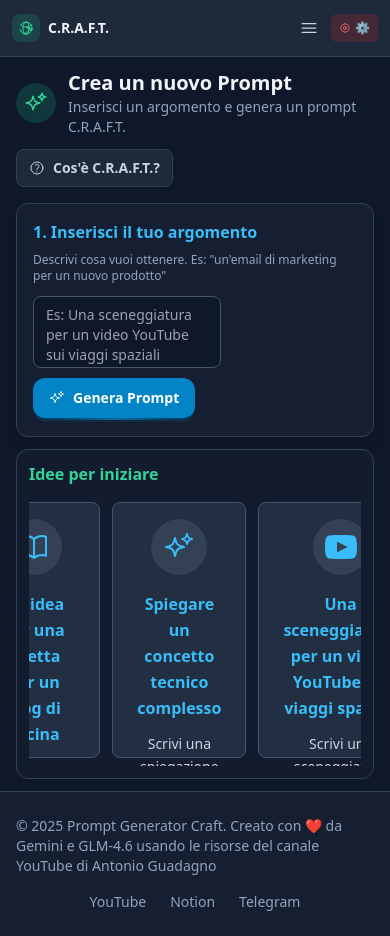
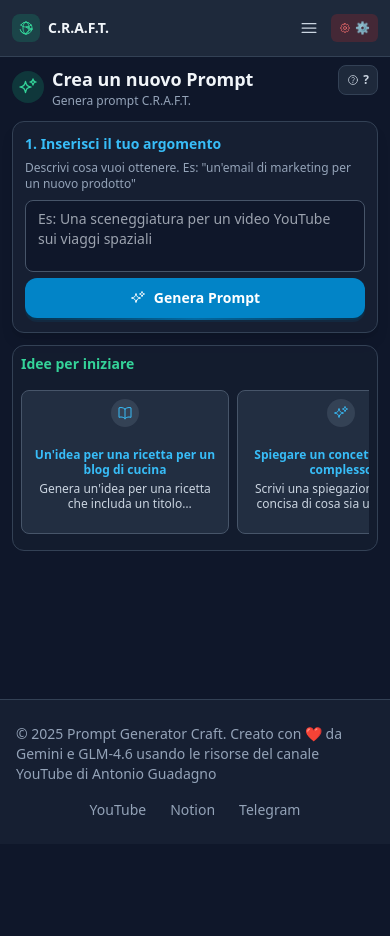
Before and after one commit to fracabu/generatore-di-prompt-craft, a React (Vite) app: page / in a window 390 px wide. After the commit the page ends 844 px from the top, so only its background shows below. Built offline with nearby package versions, Linux system fonts and the light colour scheme.

Commit message:
$(cat <<'EOF'

```diff
--- a/views/HomeView.tsx
+++ b/views/HomeView.tsx
@@ -145,35 +145,39 @@ const HomeView: React.FC = () => {
       {showTutorial && <TutorialModal onClose={() => setShowTutorial(false)} />}
       {error && <WarningModal title="Attenzione" onClose={() => setError(null)}><p>{error}</p></WarningModal>}
 
-      <div className="flex-1 max-w-6xl mx-auto w-full px-4 py-3 flex flex-col overflow-hidden">
+      <div className="flex-1 max-w-6xl mx-auto w-full px-3 sm:px-4 py-2 sm:py-3 flex flex-col overflow-hidden">
         {/* Header Section */}
-        <header className="flex flex-col sm:flex-row justify-between items-start sm:items-center gap-3 mb-4 flex-shrink-0">
-          <div className="flex items-center space-x-3">
-            <div className="bg-emerald-500/20 p-2 rounded-full">
-              <SparklesIcon className="w-6 h-6 text-emerald-400" />
+        <header className="flex flex-col gap-2 sm:gap-3 mb-3 sm:mb-4 flex-shrink-0">
+          <div className="flex items-start sm:items-center justify-between">
+            <div className="flex items-center space-x-2 sm:space-x-3">
+              <div className="bg-emerald-500/20 p-1.5 sm:p-2 rounded-full">
+                <SparklesIcon className="w-5 h-5 sm:w-6 sm:h-6 text-emerald-400" />
               </div>
               <div>
-              <h2 className="text-xl sm:text-2xl font-bold text-slate-100">Crea un nuovo Prompt</h2>
-              <p className="text-slate-400 text-sm">Inserisci un argomento e genera un prompt C.R.A.F.T.</p>
+                <h2 className="text-lg sm:text-xl lg:text-2xl font-bold text-slate-100">Crea un nuovo Prompt</h2>
+                <p className="text-slate-400 text-xs sm:text-sm hidden sm:block">Inserisci un argomento e genera un prompt C.R.A.F.T.</p>
+                <p className="text-slate-400 text-xs sm:hidden">Genera prompt C.R.A.F.T.</p>
               </div>
             </div>
             <button
               onClick={() => setShowTutorial(true)}
-            className="flex items-center space-x-2 bg-slate-800 hover:bg-slate-700 border border-slate-700 text-slate-300 font-semibold py-2 px-3 rounded-lg transition-colors duration-200 text-sm"
+              className="flex items-center space-x-1 sm:space-x-2 bg-slate-800 hover:bg-slate-700 border border-slate-700 text-slate-300 font-semibold py-1.5 px-2 sm:py-2 sm:px-3 rounded-lg transition-colors duration-200 text-xs sm:text-sm"
               aria-label="Mostra tutorial C.R.A.F.T."
             >
-            <QuestionMarkIcon className="w-4 h-4" />
-            <span>Cos'è C.R.A.F.T.?</span>
+              <QuestionMarkIcon className="w-3 h-3 sm:w-4 sm:h-4" />
+              <span className="hidden xs:inline">Cos'è C.R.A.F.T.?</span>
+              <span className="xs:hidden">?</span>
             </button>
+          </div>
         </header>
 
         {/* Main Content */}
         <div className="flex-1 flex flex-col gap-3 min-h-0">
           {/* Input Section */}
-          <section className="bg-slate-800/50 border border-slate-700 p-4 rounded-xl shadow-lg flex-shrink-0">
-            <label htmlFor="topic-input" className="block text-base font-semibold text-sky-400 mb-2">1. Inserisci il tuo argomento</label>
-            <p className="text-slate-400 mb-3 text-xs">Descrivi cosa vuoi ottenere. Es: "un'email di marketing per un nuovo prodotto"</p>
-            <div className="flex flex-col sm:flex-row gap-3 items-start">
+          <section className="bg-slate-800/50 border border-slate-700 p-3 sm:p-4 rounded-xl shadow-lg flex-shrink-0">
+            <label htmlFor="topic-input" className="block text-sm sm:text-base font-semibold text-sky-400 mb-1.5 sm:mb-2">1. Inserisci il tuo argomento</label>
+            <p className="text-slate-400 mb-2 sm:mb-3 text-xs">Descrivi cosa vuoi ottenere. Es: "un'email di marketing per un nuovo prodotto"</p>
+            <div className="flex flex-col gap-2 sm:gap-3">
               <textarea
                 ref={textareaRef}
                 id="topic-input"
@@ -193,7 +197,7 @@ const HomeView: React.FC = () => {
               <button
                 onClick={handleGeneratePrompt}
                 disabled={isLoading}
-                className="pushable-3d relative border-none bg-transparent p-0 cursor-pointer outline-offset-4 transition-all duration-250 hover:brightness-110 disabled:opacity-50 disabled:cursor-not-allowed group"
+                className="pushable-3d relative border-none bg-transparent p-0 cursor-pointer outline-offset-4 transition-all duration-250 hover:brightness-110 disabled:opacity-50 disabled:cursor-not-allowed group w-full sm:w-auto"
                 style={{ transformStyle: 'preserve-3d' }}
                 onMouseEnter={(e) => {
                   const shadow = e.currentTarget.querySelector('span:first-child');
@@ -258,33 +262,33 @@ const HomeView: React.FC = () => {
 
 
           {/* Suggestion Cards Carousel */}
-          <section className="bg-slate-800/30 border border-slate-700 p-3 rounded-xl flex-shrink-0">
-            <h3 className="text-base font-semibold text-emerald-400 mb-2">Idee per iniziare</h3>
-            <div className="flex gap-3 overflow-hidden justify-center py-2">
+          <section className="bg-slate-800/30 border border-slate-700 p-2 sm:p-3 rounded-xl flex-shrink-0">
+            <h3 className="text-sm sm:text-base font-semibold text-emerald-400 mb-2">Idee per iniziare</h3>
+            <div className="flex gap-2 sm:gap-3 overflow-x-auto scrollbar-hide py-2">
               {currentSuggestions.map((suggestion, index) => {
                 const IconComponent = getSuggestionIcon(suggestion.topic);
                 return (
                   <div
                     key={suggestion.id}
-                    className="flex-1 max-w-xs bg-slate-700/50 border border-slate-600 p-4 rounded-lg cursor-pointer hover:bg-slate-700/70 hover:border-slate-500 transition-all duration-300 transform hover:scale-105 flex flex-col h-64"
+                    className="flex-none w-52 sm:w-64 md:w-72 lg:w-80 bg-slate-700/50 border border-slate-600 p-2 sm:p-3 md:p-4 rounded-lg cursor-pointer hover:bg-slate-700/70 hover:border-slate-500 transition-all duration-300 transform hover:scale-105 flex flex-col h-36 sm:h-48 md:h-56 lg:h-64"
                     onClick={() => setTopic(suggestion.prompt.azione)}
                   >
                     {/* Icona in alto */}
-                    <div className="flex justify-center mb-4">
-                      <div className="bg-slate-600/50 p-3 rounded-full">
-                        <IconComponent className="w-8 h-8 text-sky-400" />
+                    <div className="flex justify-center mb-1.5 sm:mb-2 md:mb-3">
+                      <div className="bg-slate-600/50 p-1.5 sm:p-2 md:p-3 rounded-full">
+                        <IconComponent className="w-4 h-4 sm:w-5 sm:h-5 md:w-6 md:h-6 lg:w-8 lg:h-8 text-sky-400" />
                       </div>
                     </div>
 
                     {/* Contenuto centrato */}
-                    <div className="flex-1 flex flex-col justify-center items-center text-center space-y-3">
+                    <div className="flex-1 flex flex-col justify-center items-center text-center space-y-1 sm:space-y-2">
                       {/* Titolo */}
-                      <h4 className="font-semibold text-sky-400 text-base leading-relaxed px-2">
+                      <h4 className="font-semibold text-sky-400 text-xs sm:text-sm md:text-base leading-tight sm:leading-relaxed px-1 sm:px-2">
                         {suggestion.topic}
                       </h4>
 
                       {/* Descrizione dal prompt C.R.A.F.T. */}
-                      <p className="text-slate-300 text-sm leading-relaxed px-2 line-clamp-4">
+                      <p className="text-slate-300 text-xs leading-tight sm:leading-relaxed px-1 sm:px-2 line-clamp-2 sm:line-clamp-3 md:line-clamp-4">
                         {suggestion.prompt.azione}
                       </p>
                     </div>
```
Lines whose indentation alone changed are shown as unchanged.
